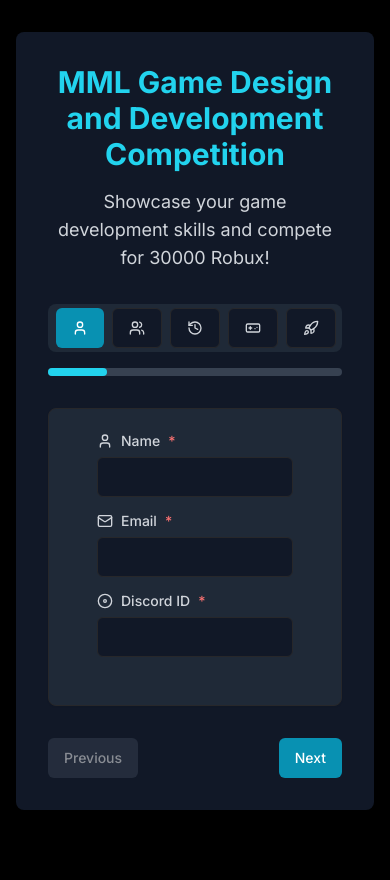
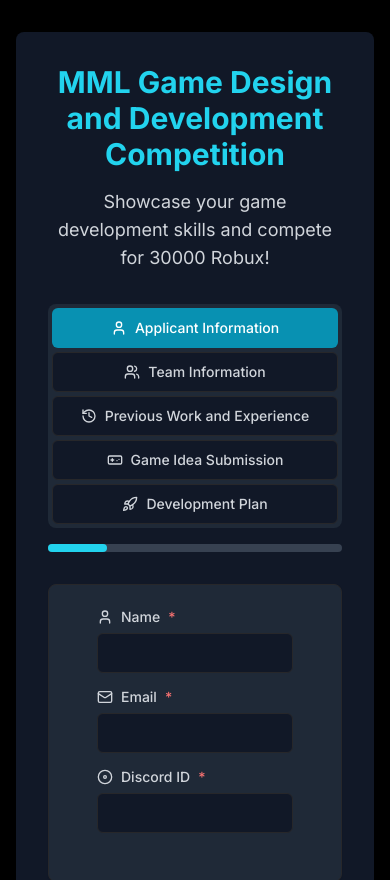
Before and after one commit to ardylee-mml/mml-competition-form, a Next.js app: page / in a window 390 px wide. Shown: the top 880 px of the page. Built offline with nearby package versions, Linux system fonts and the light colour scheme.

Commit message:
Fix tab button alignment in application form

```diff
--- a/app/components/ApplicationForm.tsx
+++ b/app/components/ApplicationForm.tsx
@@ -372,12 +372,12 @@ export default function ApplicationForm() {
   return (
     <form onSubmit={handleSubmit(onSubmit)} className="space-y-8">
       <div className="mb-8">
-        <div className="flex justify-between items-center mb-4 bg-gray-800 p-1 rounded-lg">
+        <div className="flex flex-wrap gap-1 mb-4 bg-gray-800 p-1 rounded-lg">
           {formSections.map((section, index) => (
             <Button
               key={index}
               variant={currentStep === index ? "default" : "outline"}
-              className={`flex-1 mx-1 ${
+              className={`flex-1 min-w-[150px] ${
                 currentStep === index
                   ? "bg-cyan-600 text-white"
                   : "bg-gray-900 text-gray-300 hover:bg-gray-700"
@@ -386,7 +386,7 @@ export default function ApplicationForm() {
             >
               <div className="flex items-center justify-center gap-2">
                 {section.icon}
-                <span className="hidden sm:inline">{section.title}</span>
+                <span className="inline">{section.title}</span>
               </div>
             </Button>
           ))}
```
